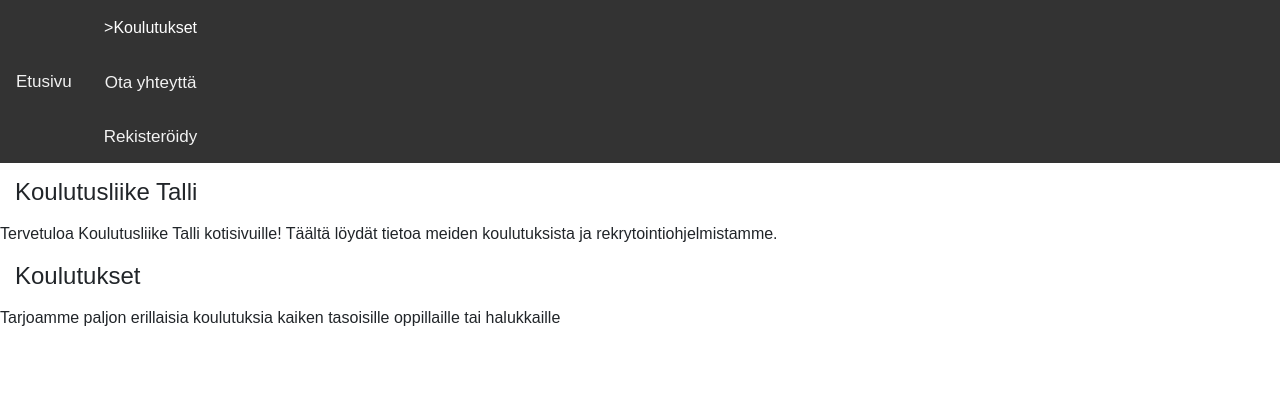
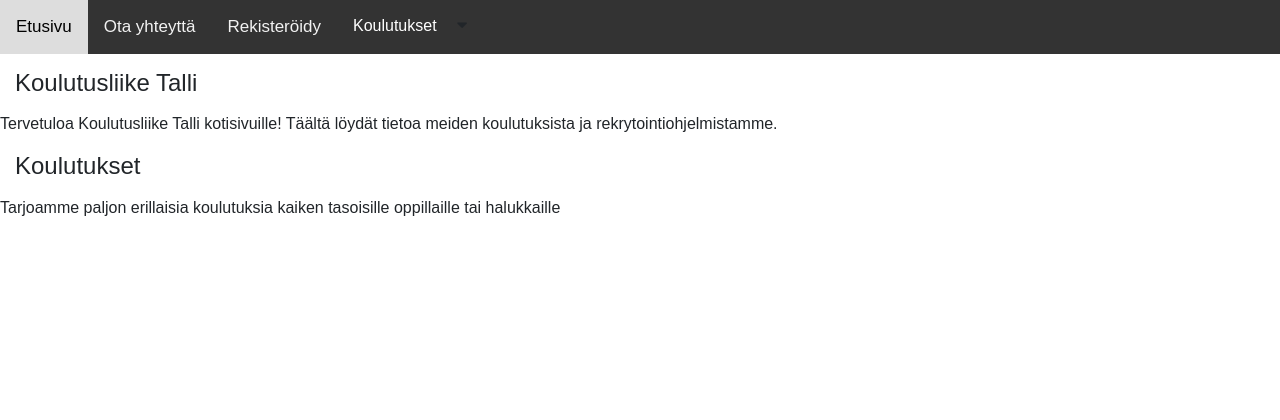
Before and after one commit to Chiya-hekmatyar/Talli_projekti, a PHP site: page /index.php in a window 1280 px wide. Shown: the top 420 px of the page. Run offline with PHP 8.4, Linux system fonts and the light colour scheme.

Commit message:
we go again

```diff
--- a/navigointi.html
+++ b/navigointi.html
@@ -1,7 +1,8 @@
 <nav class="">
     <a href="index.php">Etusivu</a>
     <div class="dropdown">
-        <a href="koulutukset.php" class="dropbtn">>Koulutukset</a>
+        <button class="dropbtn" href="koulutukset.php" >Koulutukset</button>
+        <i class="fa fa-caret-down"></i>
         <div class="dropdown-content">
             <a href="javascript-koulutus.php">JavaScript Koulutus</a>
             <a href="php-koulutus.php">PHP Koulutus</a>
--- a/site.css
+++ b/site.css
@@ -31,6 +31,7 @@ nav {
   }
 
 nav a {
+  float: left;
   display: block;
   color: #f2f2f2;
   text-align: center;
@@ -96,37 +97,48 @@ legend {
   }
 
 
-  .dropbtn {
-    background-color: #333;
-    color: white;
-    padding: 16px;
+  .dropdown {
+    float: left;
+    overflow: hidden;
+  }
+
+  .dropdown .dropbtn {
     font-size: 16px;
     border: none;
+    outline: none;
+    color: white;
+    padding: 14px 16px;
+    background-color: inherit;
+    font-family: inherit;
+    margin: 0;
   }
 
-  .dropdown {
-    position: relative;
-    display: inline-block;
+  .navbar a:hover, .dropdown:hover .dropbtn {
+    background-color: red;
   }
 
   .dropdown-content {
     display: none;
     position: absolute;
-    background-color: #f1f1f1;
+    background-color: #f9f9f9;
     min-width: 160px;
     box-shadow: 0px 8px 16px 0px rgba(0,0,0,0.2);
     z-index: 1;
   }
 
   .dropdown-content a {
+    float: none;
     color: black;
     padding: 12px 16px;
     text-decoration: none;
     display: block;
+    text-align: left;
   }
 
-  .dropdown-content a:hover {background-color: #ddd;}
+  .dropdown-content a:hover {
+    background-color: #ddd;
+  }
 
-  .dropdown:hover .dropdown-content {display: block;}
-
-  .dropdown:hover .dropbtn {background-color: #3e8e41;}
+  .dropdown:hover .dropdown-content {
+    display: block;
+  }
```
